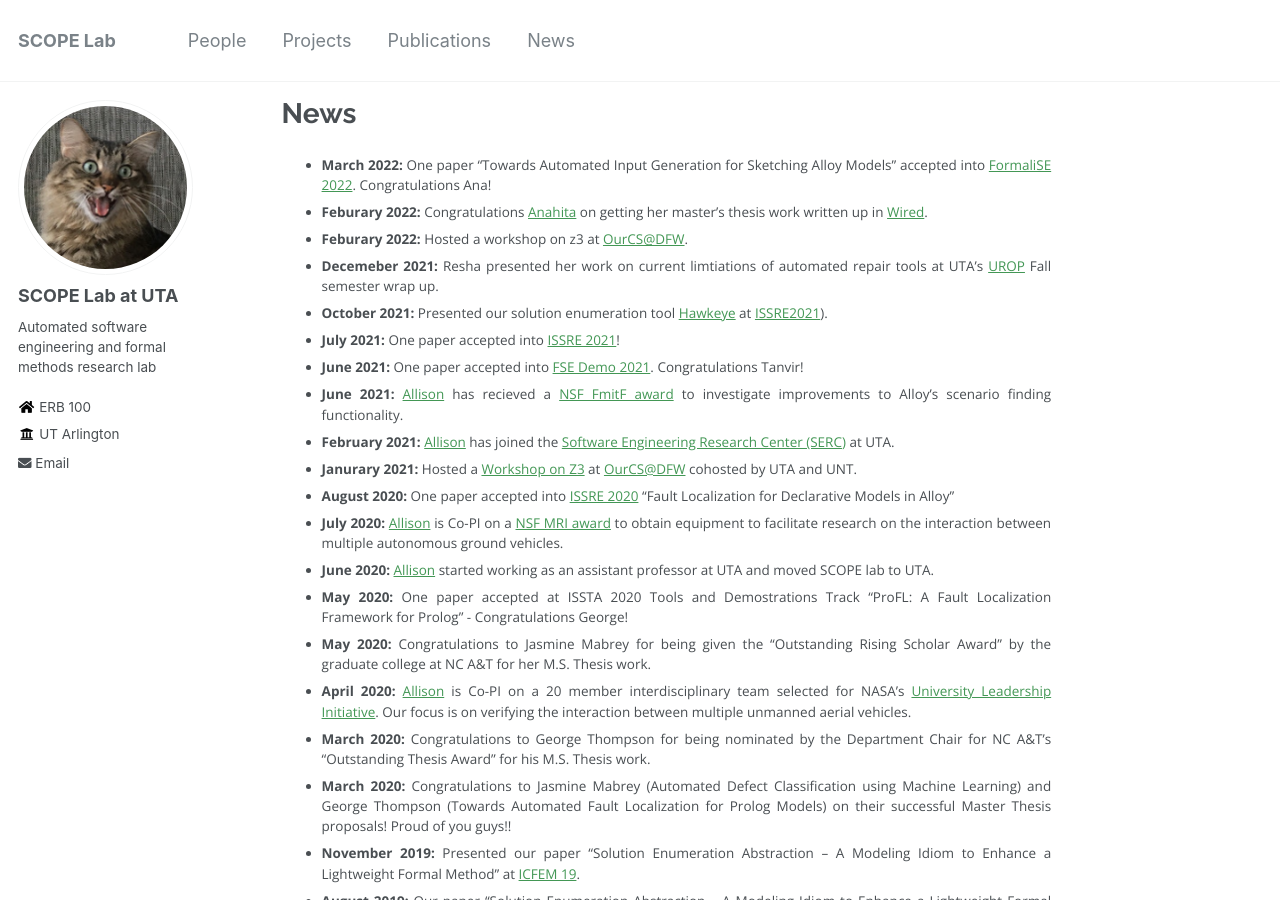
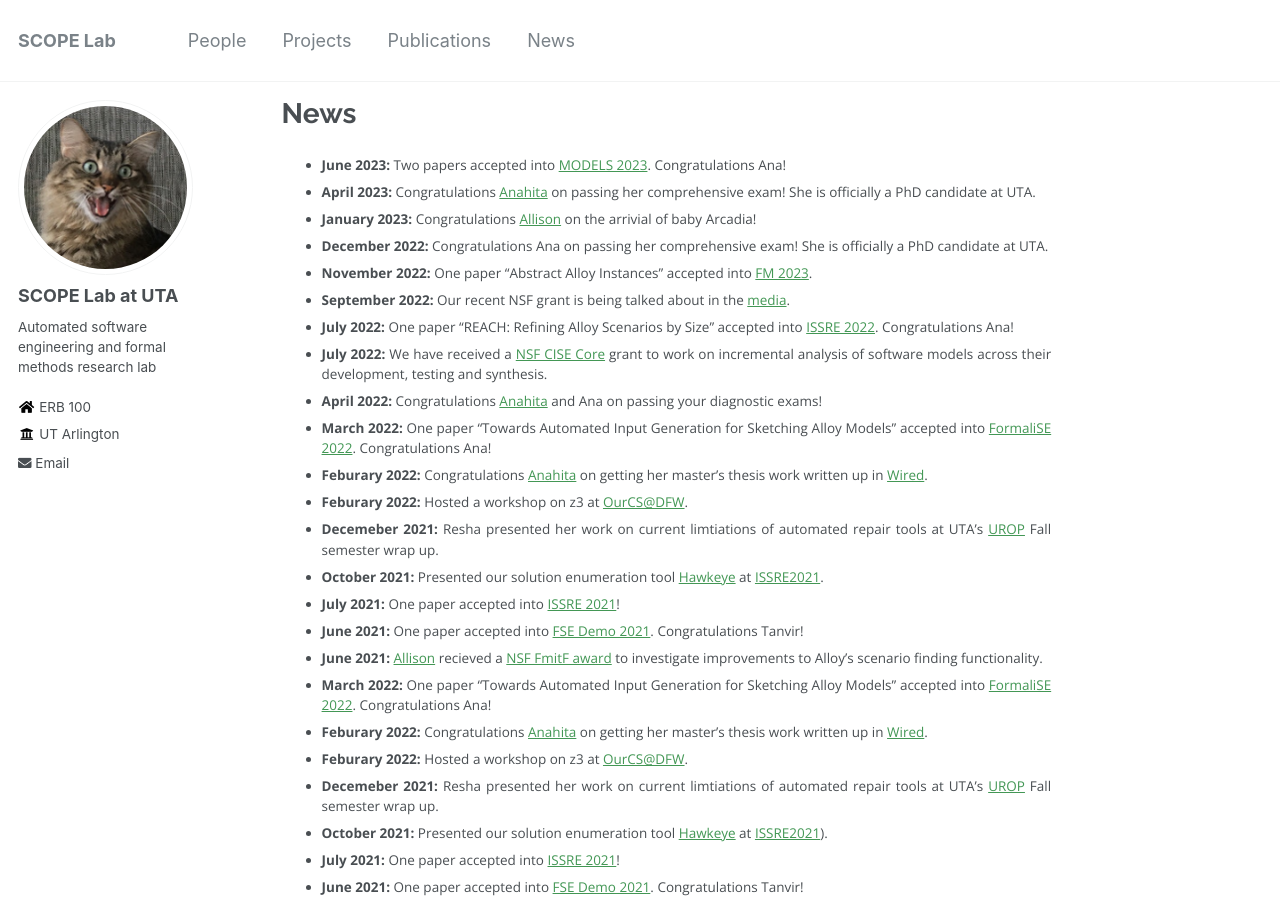
Before and after one commit to SCOPELabUTA/SCOPELabUTA.github.io, a Jekyll site: the page built from _pages/news.md, in a window 1280 px wide and 900 px high. Built offline with Jekyll 4.4.1, drawn with Linux system fonts in a browser that asks for light colours.

Commit message:
Update news.md

```diff
--- a/_pages/news.md
+++ b/_pages/news.md
@@ -3,6 +3,23 @@ title: "News"
 permalink: /news/
 author_profile: true
 ---
+* **June 2023:** Two papers accepted into [MODELS 2023](https://conf.researchr.org/home/models-2023). Congratulations Ana!
+* **April 2023:** Congratulations [Anahita](https://www.linkedin.com/in/anahita-samadi-2756704b/) on passing her comprehensive exam! She is officially a PhD candidate at UTA.
+* **January 2023:** Congratulations [Allison](https://allisonius.github.io/) on the arrivial of baby Arcadia!
+* **December 2022:** Congratulations Ana on passing her comprehensive exam! She is officially a PhD candidate at UTA.
+* **November 2022:** One paper "Abstract Alloy Instances" accepted into [FM 2023](https://fm2023.isp.uni-luebeck.de/).
+* **September 2022:** Our recent NSF grant is being talked about in the [media](https://www.uta.edu/news/news-releases/2022/09/22/sullivan-nsf-software-updates).
+* **July 2022:** One paper "REACH: Refining Alloy Scenarios by Size" accepted into [ISSRE 2022](https://issre2022.github.io/index.html). Congratulations Ana!
+* **July 2022:** We have received a [NSF CISE Core](https://www.nsf.gov/awardsearch/showAward?AWD_ID=2204536&HistoricalAwards=false) grant to work on incremental analysis of software models across their development, testing and synthesis.
+* **April 2022:** Congratulations [Anahita](https://www.linkedin.com/in/anahita-samadi-2756704b/) and Ana on passing your diagnostic exams!
+* **March 2022:** One paper "Towards Automated Input Generation for Sketching Alloy Models" accepted into [FormaliSE 2022](https://conf.researchr.org/home/icse-2022/Formalise-2022#:~:text=of%20software%20systems.-,Originally%20a%20successful%20satellite%20workshop%20of%20ICSE%2C%20since%202018%20FormaliSE,%2C%20PA%20(or%20online).). Congratulations Ana!
+* **Feburary 2022:** Congratulations [Anahita](https://www.linkedin.com/in/anahita-samadi-2756704b/) on getting her master's thesis work written up in [Wired](https://www.wired.com/story/job-applicants-hack-resume-reading-software/).
+* **Feburary 2022:** Hosted a workshop on z3 at [OurCS@DFW](https://uta.engineering/ourcs/).
+* **Decemeber 2021:** Resha presented her work on current limtiations of automated repair tools at UTA's [UROP](https://www.uta.edu/research/opportunities/undergraduate-research/programs/urop) Fall semester wrap up.
+* **October 2021:** Presented our solution enumeration tool [Hawkeye](https://github.com/alloy-hawkeye/Hawkeye) at [ISSRE2021](https://2021.issre.net/).
+* **July 2021:** One paper accepted into [ISSRE 2021](https://2021.issre.net/)!
+* **June 2021:** One paper accepted into [FSE Demo 2021](https://2021.esec-fse.org/track/fse-2021-demonstrations). Congratulations Tanvir!
+* **June 2021:** [Allison](https://allisonius.github.io/) recieved a [NSF FmitF award](https://www.nsf.gov/awardsearch/showAward?AWD_ID=2123341&HistoricalAwards=false) to investigate improvements to Alloy's scenario finding functionality.
 * **March 2022:** One paper "Towards Automated Input Generation for Sketching Alloy Models" accepted into [FormaliSE 2022](https://conf.researchr.org/home/icse-2022/Formalise-2022#:~:text=of%20software%20systems.-,Originally%20a%20successful%20satellite%20workshop%20of%20ICSE%2C%20since%202018%20FormaliSE,%2C%20PA%20(or%20online).). Congratulations Ana!
 * **Feburary 2022:** Congratulations [Anahita](https://www.linkedin.com/in/anahita-samadi-2756704b/) on getting her master's thesis work written up in [Wired](https://www.wired.com/story/job-applicants-hack-resume-reading-software/).
 * **Feburary 2022:** Hosted a workshop on z3 at [OurCS@DFW](https://uta.engineering/ourcs/).
```
